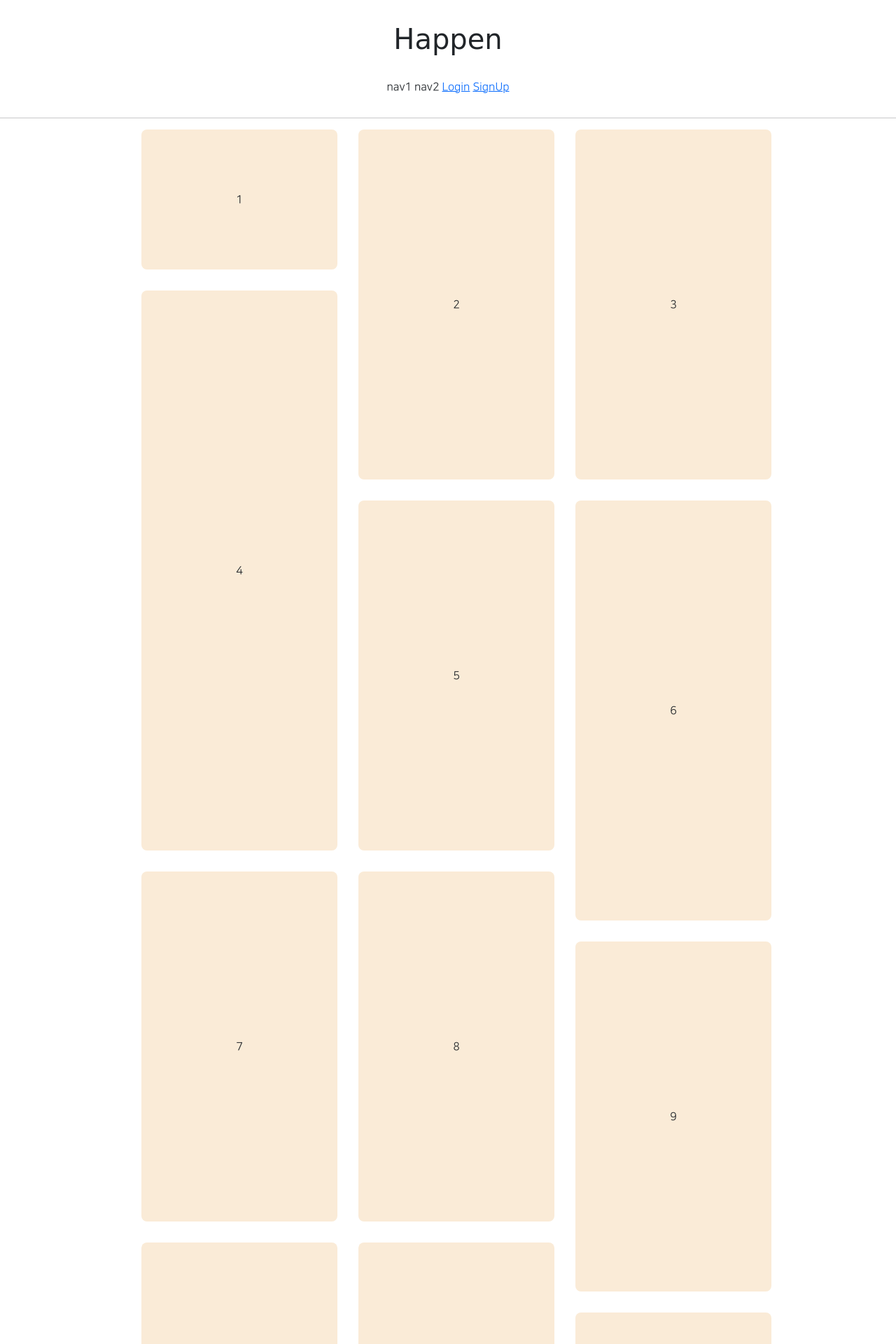
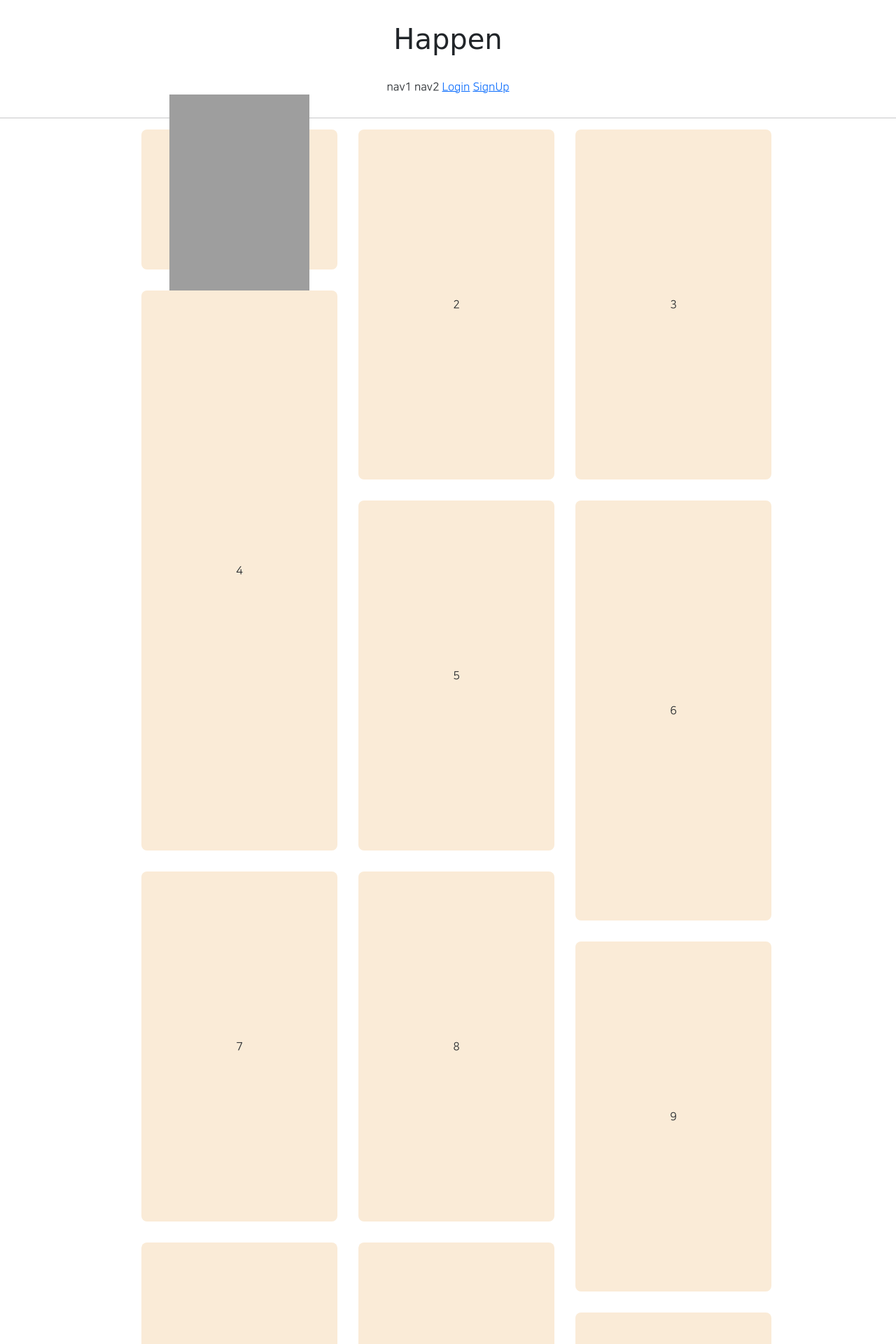
Before and after one commit to tkekdzhd/gis_0702_2, a Django app: page /articles/list/ in a window 1280 px wide. Shown: the top 1920 px of the page at 70% size. Run offline with Django 3.2, Linux system fonts and the light colour scheme; parts of the project's set-up code (start-up, migrations or seed data) failed here and were passed over; some libraries are stand-ins or nearby versions; grey boxes are pictures that could not be loaded.

Commit message:
0730 commit 5

```diff
--- a/articleapp/templates/articleapp/list.html
+++ b/articleapp/templates/articleapp/list.html
@@ -22,7 +22,9 @@
     </style>
 
     <div class="container">
-      <div class="item1">1</div>
+      <div class="item1">
+          <img src="https://picsum.photos/200/300" alt="">
+      </div>
       <div class="item2">2</div>
       <div class="item3">3</div>
       <div class="item4">4</div>
```
